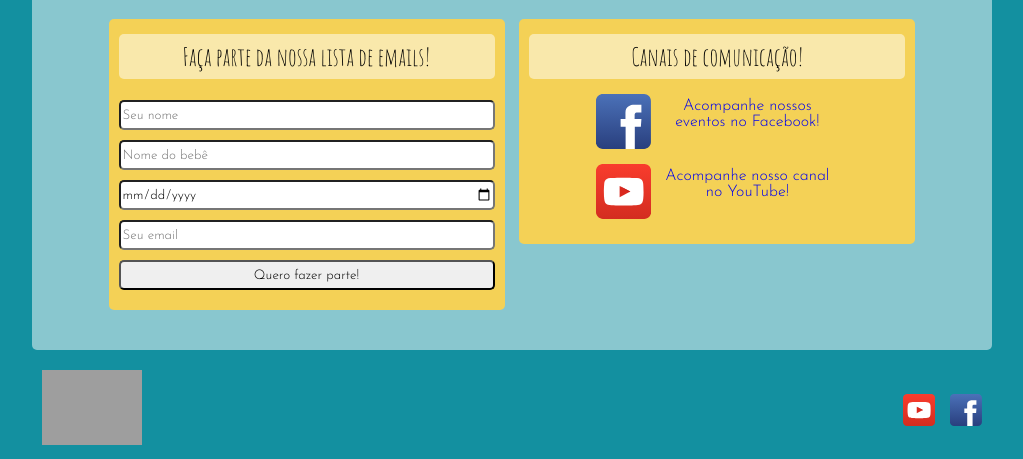
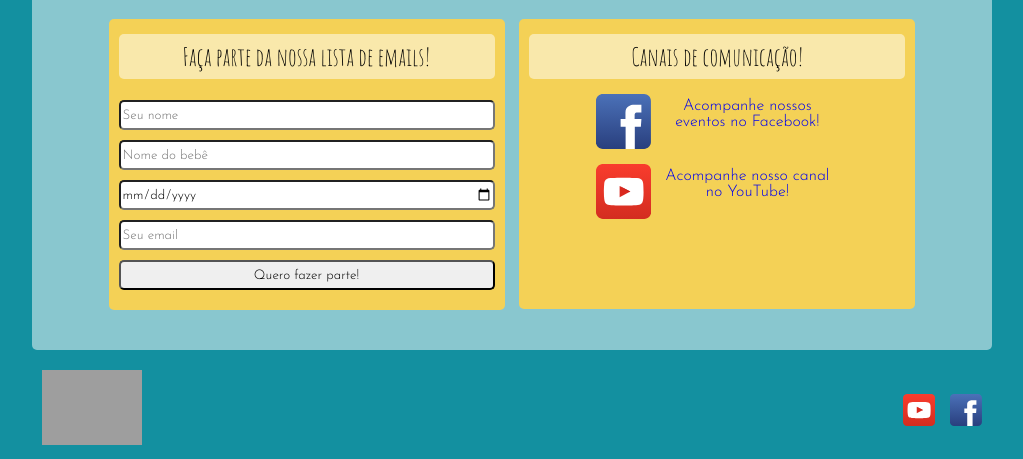
Before and after one commit to franklindeoliveira/lacosdeencantamento, a PHP site: page / in a window 1280 px wide. Shown: the part 1298-1757 px from the top of the page, without its empty margins (128-1151 px from the left). Run offline with PHP 8.4, Linux system fonts and the light colour scheme; grey boxes are pictures that could not be loaded.

Commit message:
ajustes de altura nos paineis de lista de email e redes sociais

```diff
--- a/css/estilos.css
+++ b/css/estilos.css
@@ -221,6 +221,7 @@ figure {
     background-color: rgb(244,209,86);
     padding: 10px;
     border-radius: 5px;
+    min-height: auto;
 }
 
 .sobre-nos img {
@@ -396,6 +397,10 @@ header {
     text-decoration: none;
 }
 
+.redes-sociais {
+    min-height: auto;
+}
+
 .locais-oficinas {
     text-align: center;
 }
@@ -490,6 +495,12 @@ header h1, header nav {
 
 }
 
+@media(min-width: 645px) {
+    .lista-emails, .redes-sociais {
+        min-height: 270px;
+    }
+}
+
 @media(min-width: 812px) {
     .sobre-nossas-oficinas p {
         margin-bottom: 10px;
```
